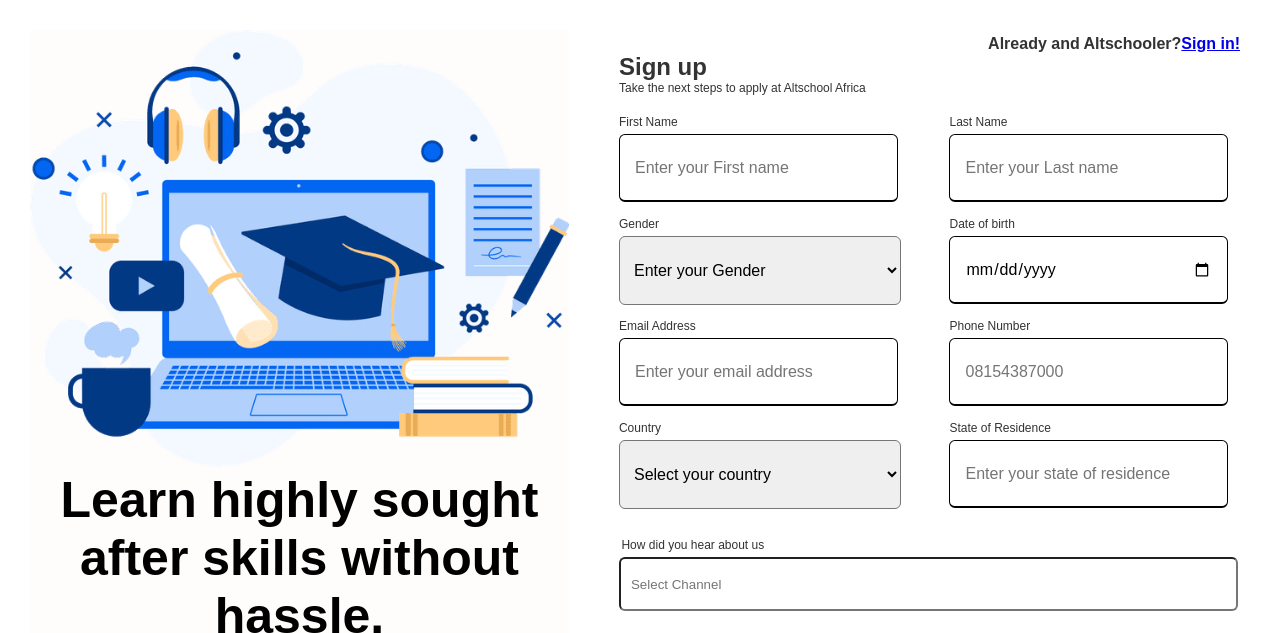
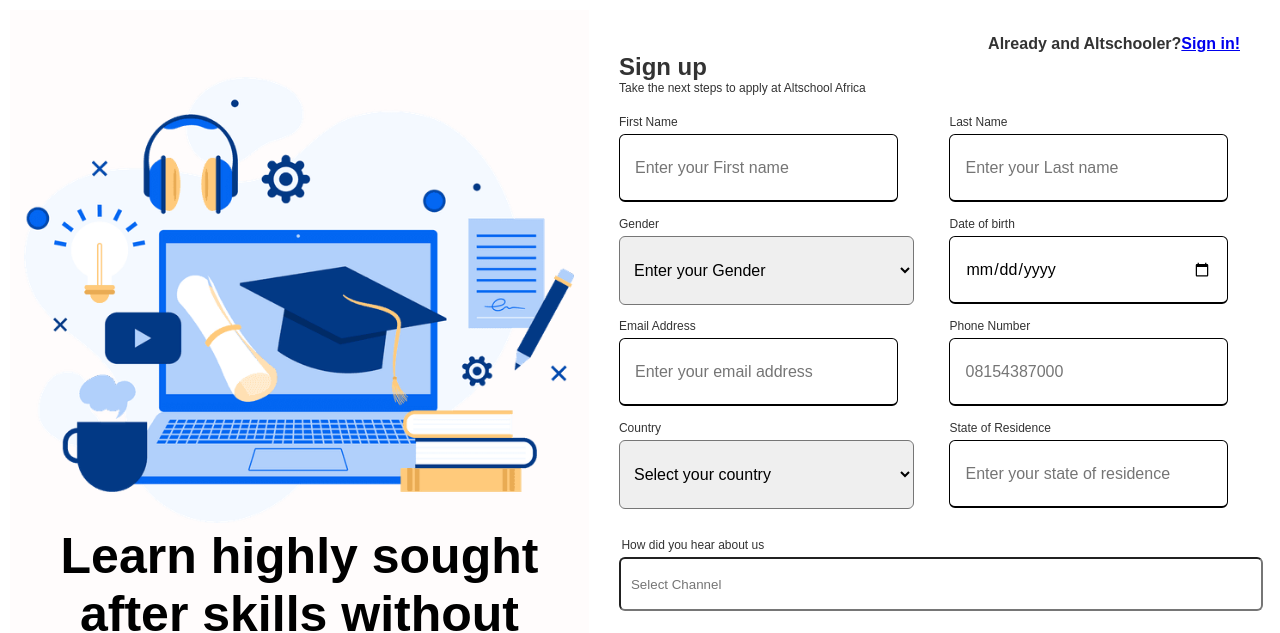
Before and after one commit to Adepetu-Oluwasegun/BioFormAndMedia, a plain HTML site: page form.html in a window 1280 px wide. Shown: the top 633 px of the page. Drawn offline with Linux system fonts and the light colour scheme.

Commit message:
Made changes to the channel input box Made changes to the gender input box Made changes to the country input box

```diff
--- a/styles/form.css
+++ b/styles/form.css
@@ -21,7 +21,7 @@
   background: #fffcfc;
   align-items: center;
   width: 47%;
-  margin: 20px;
+  padding-top: 67px;
 }
 
 #image img{
@@ -146,7 +146,7 @@
 form .category11 #Gender{
   display: flex;
   flex-wrap: wrap;
-  width: 282.5px;
+  width: 294.6px;
   height: 69px;
   position: relative;
   top: 5px;
@@ -159,7 +159,7 @@
 form .category #country {
   display: flex;
   flex-wrap: wrap;
-  width: 282.5px;
+  width: 294.6px;
   position: relative;
   top: 5px;
   border-radius: 6px;
@@ -188,7 +188,7 @@
   justify-content: space-between;
   margin-bottom: 15px;
   border-radius: 6px;
-  width: calc(250% / 2 - 20px);
+  width: calc(260% / 2 - 20px);
   height: 50px;
   position: relative;
   top: -10px;
```
